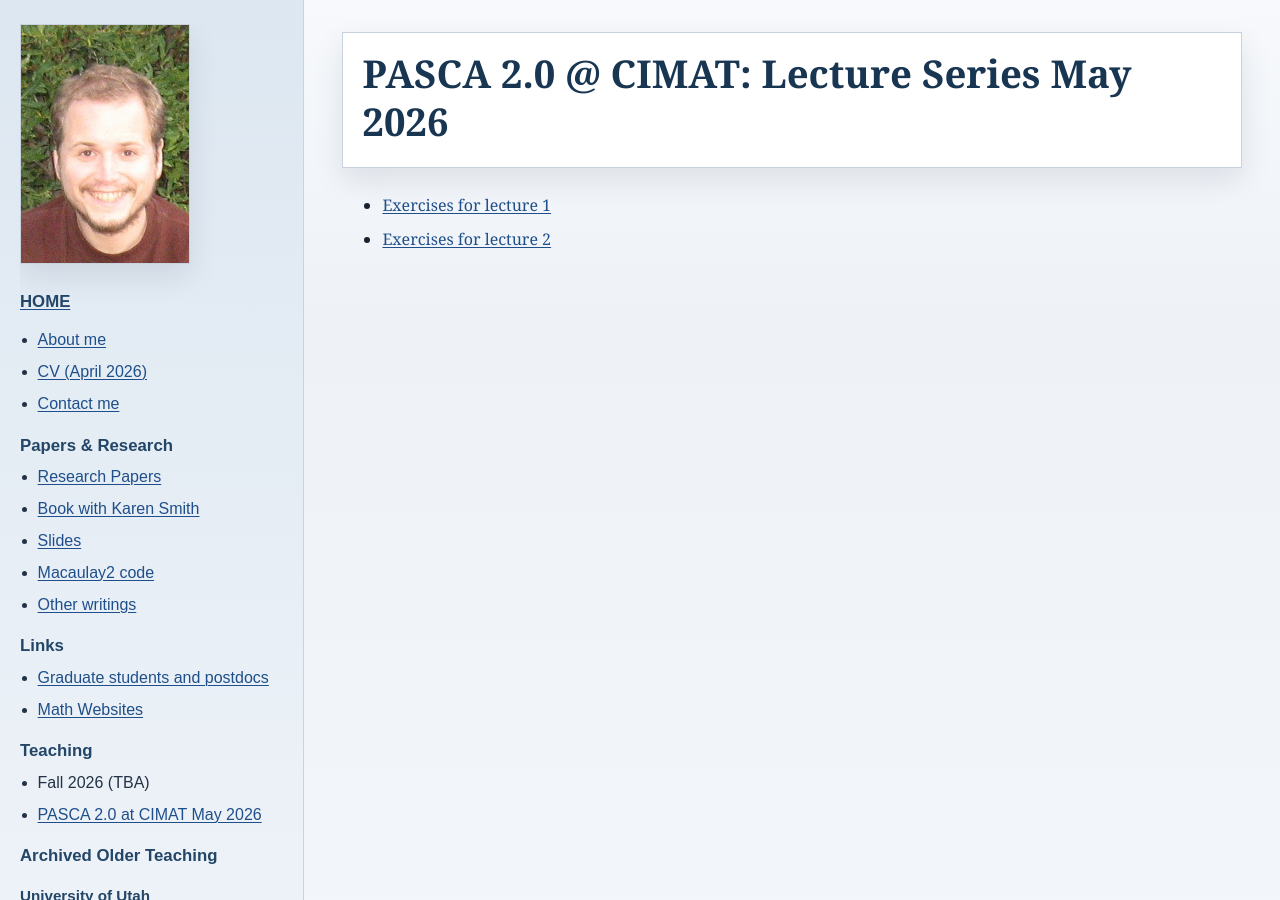
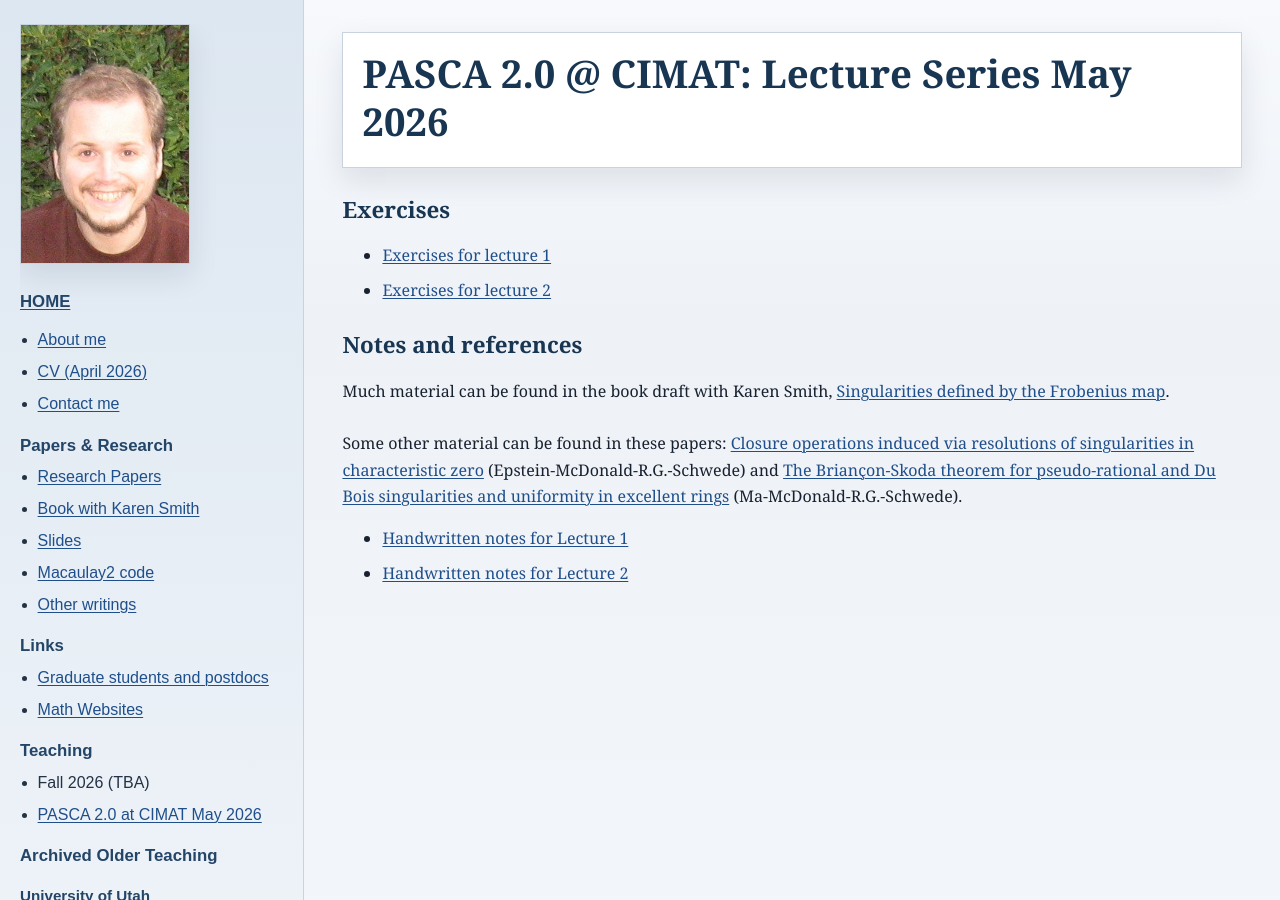
Before and after one commit to kschwede/kschwede.github.io, a Jekyll site: the page built from CIMAT2026/index.html, in a window 1280 px wide and 900 px high. Built offline with Jekyll 4.4.1, drawn with Linux system fonts in a browser that asks for light colours.

Commit message:
pushing things

```diff
--- a/CIMAT2026/index.html
+++ b/CIMAT2026/index.html
@@ -5,8 +5,18 @@ title: 'PASCA 2.0 Material'
 
 <header class="course-header"><h1>PASCA 2.0 @ CIMAT: Lecture Series May 2026</h1></header>
 
-
+<h2>Exercises</h2>
 <ul>
   <li><a href="Exercises-Lecture1.pdf">Exercises for lecture 1</a></li>
   <li><a href="Exercises-Lecture2.pdf">Exercises for lecture 2</a></li>
 </ul>
+
+<h2>Notes and references</h2>
+Much material can be found in the book draft with Karen Smith, <a href="https://raw.githubusercontent.com/kschwede/FrobeniusSingularitiesBook/main/FrobeniusSingularitiesBook.pdf">Singularities defined by the Frobenius map</a>.  <br><br>
+Some other material can be found in these papers:  <a href="https://arxiv.org/abs/2504.05554" target="_blank" rel="noopener noreferrer">Closure operations induced via resolutions of singularities in characteristic zero</a> (Epstein-McDonald-R.G.-Schwede) and <a href="https://arxiv.org/abs/2510.11540" target="_blank" rel="noopener noreferrer">The Briançon-Skoda theorem for pseudo-rational and Du Bois singularities and uniformity in excellent rings</a> (Ma-McDonald-R.G.-Schwede).
+<ul>
+  <li><a href="HandwrittenNotes1.pdf">Handwritten notes for Lecture 1</a>
+  </li>
+  <li><a href="HandwrittenNotes2.pdf">Handwritten notes for Lecture 2</a>
+  </li>
+</ul>
```
Also changed, not shown: 2 other files.
